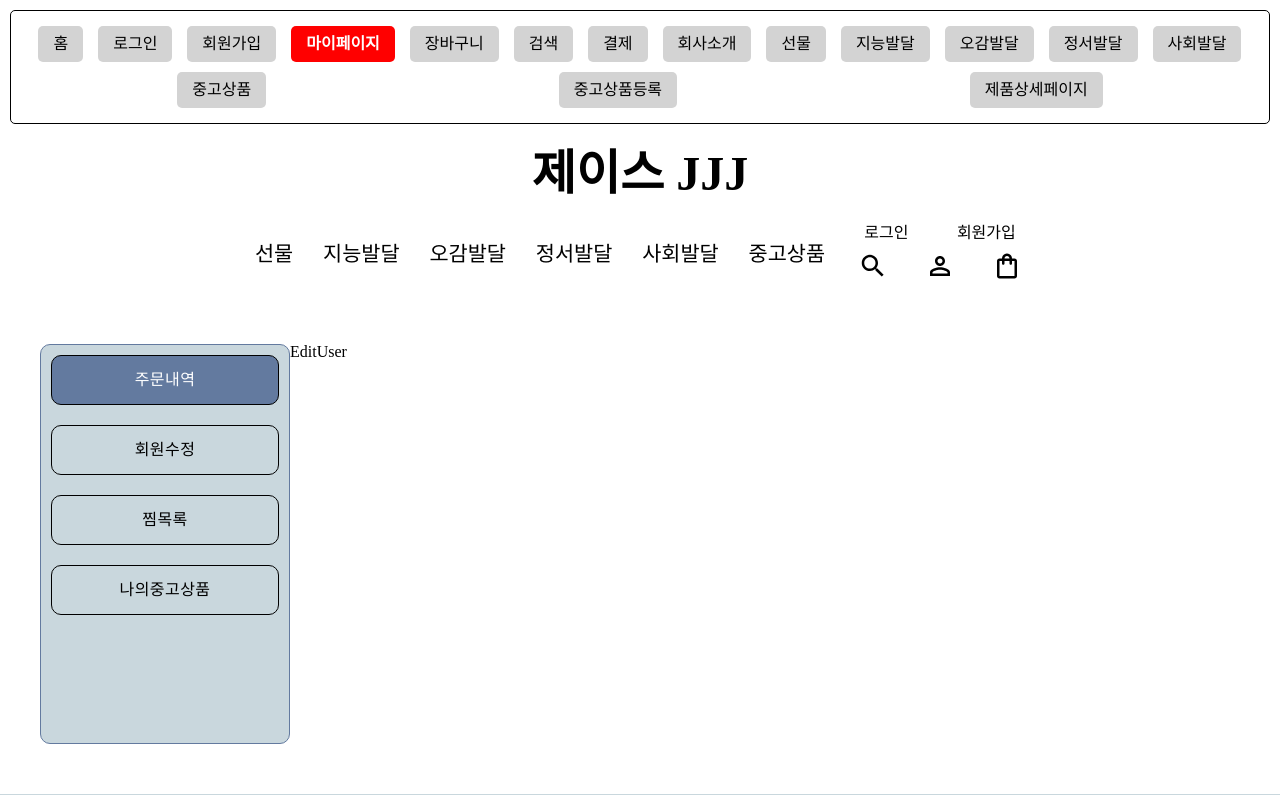
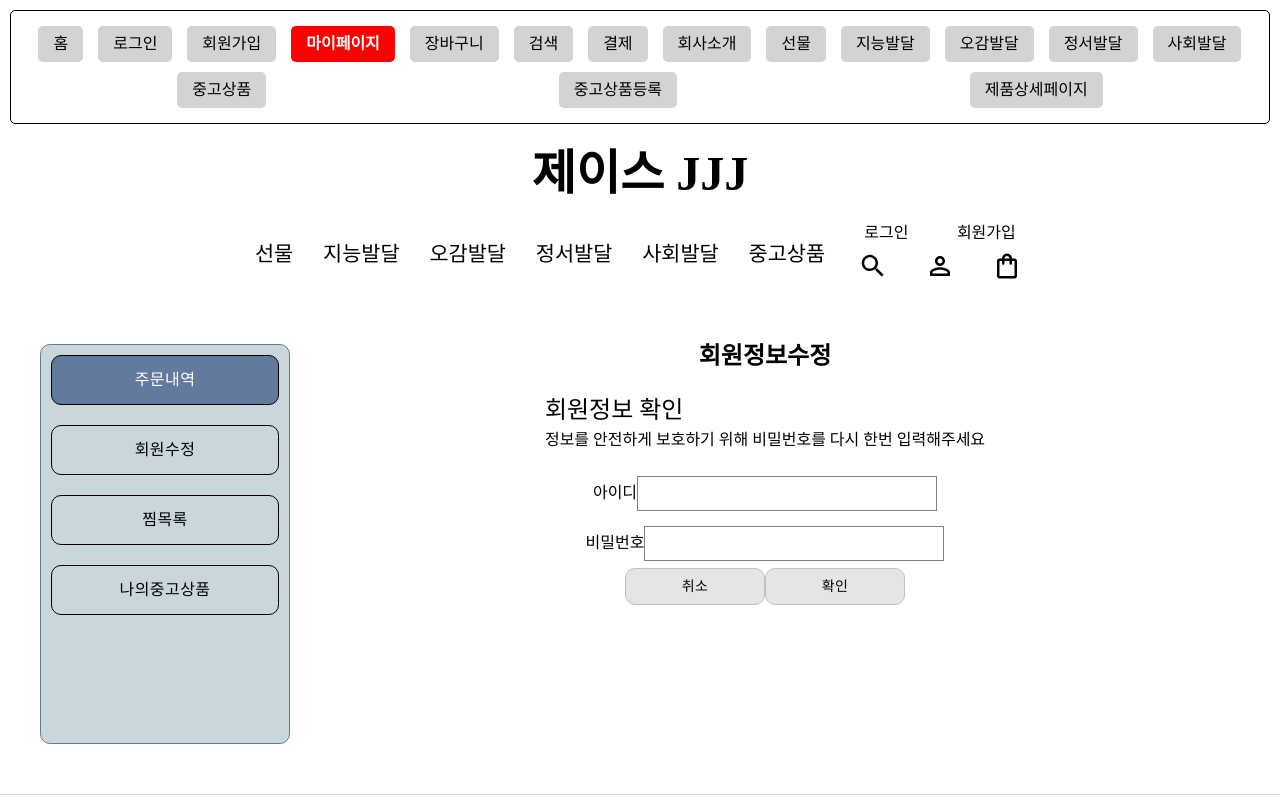
Before and after one commit to j1-y00n/JJJ-web, a React (Create React App) app in the folder JJJ-Web/: page /myPage/editUser in a window 1280 px wide. Shown: the top 800 px of the page. Built offline with nearby package versions, Linux system fonts and the light colour scheme; what fast-shuffle would draw is missing.

Commit message:
240820 editUser수정, createUsedProduct 세로정렬수정

```diff
--- a/JJJ-Web/src/pages/EditUser.tsx
+++ b/JJJ-Web/src/pages/EditUser.tsx
@@ -1,9 +1,47 @@
 // 변지윤
 // 회원정보 수정
 import React from 'react'
+import styles from '../styles/pages/EditUser.module.css'
+import { Button } from '@mui/material'
 
 export default function EditUser() {
+
   return (
-    <div>EditUser</div>
+    <div className={styles.edit__container}>
+      <div className={styles.edit__header}>회원정보수정</div>
+
+      {/* 회원 정보 확인 */}
+      <div>
+        <div className={styles.edit__check__title}>회원정보 확인</div>
+        <div>정보를 안전하게 보호하기 위해 비밀번호를 다시 한번 입력해주세요</div>
+        <div className={styles.edit__check__inner}>
+          <div className={styles.edit__check__user__container}>
+            <div>아이디</div>
+            {/* 현재 아이디 데이터 */}
+            <input
+              type='text'
+              className={styles.title__input}
+              // value={title}
+            />
+          </div>
+          <div className={styles.edit__check__user__container}>
+            <div>비밀번호</div>
+            <input
+              type='text'
+              className={styles.title__input}
+              // value={title}
+            />
+
+          </div>
+          <div className={styles.edit__check__select__container}>
+            <Button color='info' className={styles.edit__check__btn}>취소</Button>
+            <Button color='info' className={styles.edit__check__btn}>확인</Button>
+          </div>
+        </div>
+      </div>
+
+
+      {/* 회원 정보 수정 */}
+    </div>
   )
 }
--- a/JJJ-Web/src/styles/pages/CreateUsedProduct.module.css
+++ b/JJJ-Web/src/styles/pages/CreateUsedProduct.module.css
@@ -47,7 +47,11 @@
 .name__container {
   display: flex;
   padding: 30px 0;
+}
 
+.name__container .inner__title {
+  display: flex;
+  align-items: center;
 }
 
 .title__input {
@@ -65,13 +69,11 @@
 .condition__container {
   display: flex;
   padding: 30px 0;
-
 }
 
 .detail__container {
   display: flex;
   padding: 30px 0;
-
 }
 
 .detail__input {
@@ -97,15 +99,22 @@
 .num__container {
   display: flex;
   padding: 30px 0;
+}
 
+.num__container .inner__title {
+  display: flex;
+  align-items: center;
 }
 
 .transaction__container {
   display: flex;
   padding: 30px 0;
-
 }
 
+.transaction__container .inner__title {
+  display: flex;
+  align-items: center;
+}
 
 .fixed__container {
   display: flex;
--- a/JJJ-Web/src/styles/pages/EditUser.module.css
+++ b/JJJ-Web/src/styles/pages/EditUser.module.css
@@ -1 +1,53 @@
 /* 변지윤 */
+.edit__container {
+  width: 100%;
+  display: flex;
+  flex-direction: column;
+  align-items: center;
+}
+
+.edit__header {
+  font-size: var(--font-size-medium);
+  font-weight: bold;
+  margin-bottom: 30px;
+}
+
+/* 회원 정보 확인 */
+.edit__check__title {
+  font-size: var(--font-size-medium);
+  margin-bottom: 10px;
+}
+
+.edit__check__inner {
+  margin-top: 20px;
+  display: flex;
+  flex-direction: column;
+  align-items: center;
+}
+
+.edit__check__user__container {
+  display: flex;
+  align-items: center;
+  height: 50px;
+}
+
+.title__input {
+  width: 300px;
+  border: 1px solid grey;
+  padding: 0 12px;
+  height: 35px;
+}
+
+.title__input:focus {
+  outline-color: var(--color-blue);
+}
+
+.edit__check__select__container {
+  display: flex;
+}
+
+.edit__check__select__container .edit__check__btn {
+  width: 140px;
+}
+
+/* 회원 정보 수정 */
```
